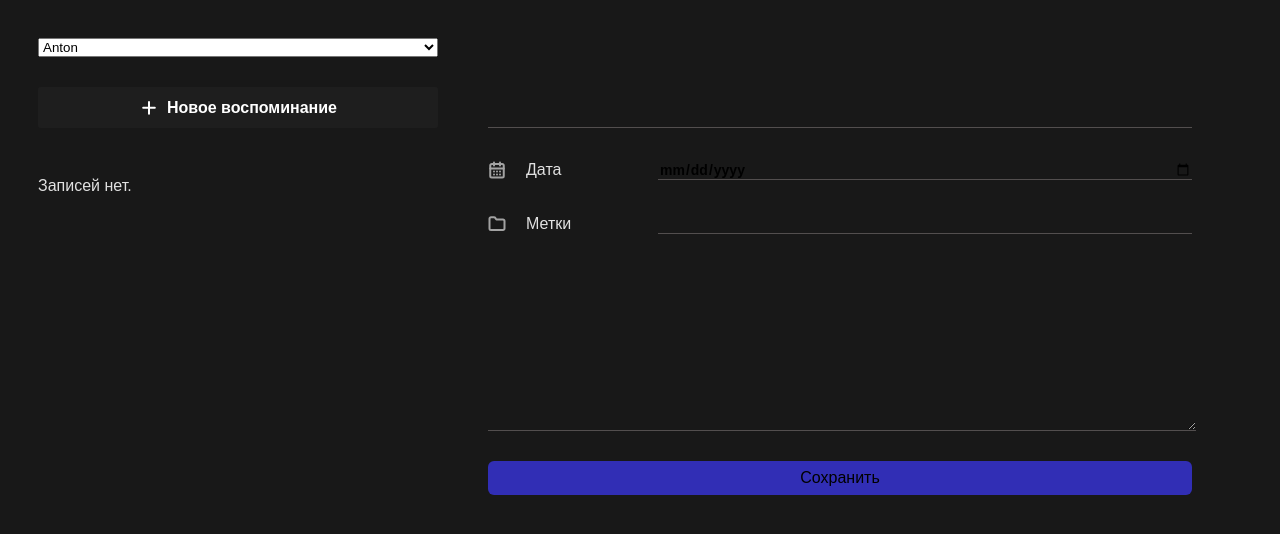
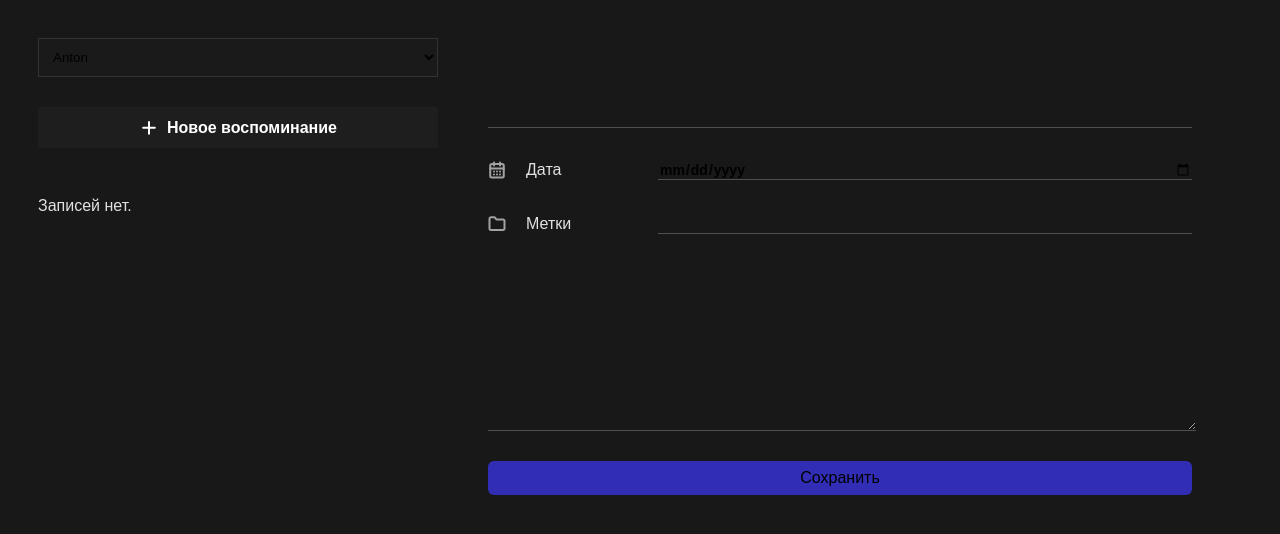
Before and after one commit to nihilistblues322/React-Personal_Journal, a React (Vite) app: page / in a window 1280 px wide. Shown: the top 534 px of the page. Built offline with nearby package versions, Linux system fonts and the light colour scheme.

Commit message:
user select

```diff
--- a/src/components/SelectUser/SelectUser.jsx
+++ b/src/components/SelectUser/SelectUser.jsx
@@ -1,5 +1,6 @@
 import { useContext } from "react";
 import { UserContext } from "../../context/user.context";
+import styles from "./SelectUser.module.css";
 
 function SelectUser() {
 
@@ -9,7 +10,7 @@ function SelectUser() {
     };
 
     return (
-        <select name="user" id="user" value={userId} onChange={changeUser}>
+        <select className={styles.select} name="user" id="user" value={userId} onChange={changeUser}>
             <option value="1">Anton</option>
             <option value="2">Vasya</option>
         </select>
--- /dev/null
+++ b/src/components/SelectUser/SelectUser.module.css
@@ -0,0 +1,5 @@
+.select{
+    padding: 10px;
+    background: #1b1a1a;
+    border: 1px solid #343131;
+}
```
